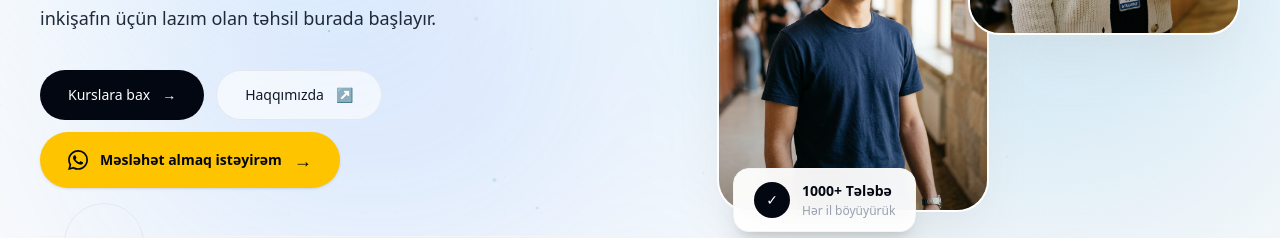
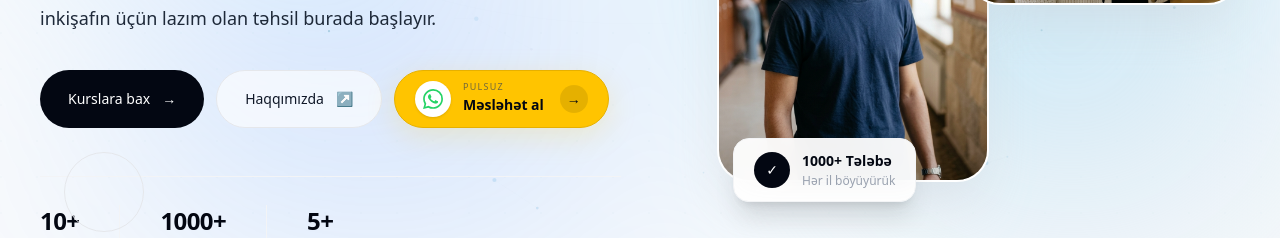
Before and after one commit to Shookrun/ugur-academy, a Next.js app: page / in a window 1280 px wide. Shown: the part 544-782 px from the top of the page. Built offline with nearby package versions, Linux system fonts and the light colour scheme; no server answers; the database is empty.

Commit message:
Update Hero.tsx

```diff
--- a/components/ui/Hero.tsx
+++ b/components/ui/Hero.tsx
@@ -238,55 +238,112 @@ const Hero = () => {
                 </span>
               </Link>
 
-              <a
+              <Link
                 href="https://wa.me/994706703020"
                 target="_blank"
                 rel="noopener noreferrer"
-                aria-label="WhatsApp ilə əlaqə saxla"
+                aria-label="WhatsApp ilə pulsuz məsləhət al"
                 className="
                   group
+                  relative
                   inline-flex
                   items-center
                   justify-center
                   gap-3
+                  overflow-hidden
                   rounded-full
+                  border
+                  border-[#e6b000]
                   bg-[#FFC400]
-                  px-7
-                  py-3.5
-                  text-sm
-                  font-semibold
+                  px-5
+                  py-2.5
                   text-gray-950
+                  shadow-[0_8px_30px_rgba(255,196,0,0.18)]
+                  transition-all
+                  duration-500
+                  hover:-translate-y-1
+                  hover:border-[#d9a900]
+                  hover:bg-[#ffd02e]
+                  hover:shadow-[0_14px_40px_rgba(255,196,0,0.32)]
+                "
+              >
+                <span
+                  aria-hidden="true"
+                  className="
+                    absolute
+                    inset-0
+                    -translate-x-full
+                    bg-gradient-to-r
+                    from-transparent
+                    via-white/45
+                    to-transparent
+                    transition-transform
+                    duration-700
+                    group-hover:translate-x-full
+                  "
+                />
+
+                <span
+                  className="
+                    relative
+                    flex
+                    h-9
+                    w-9
+                    shrink-0
+                    items-center
+                    justify-center
+                    rounded-full
+                    bg-white
+                    text-[#25D366]
                     shadow-sm
                     transition-all
-                  duration-300
-                  hover:-translate-y-1
-                  hover:bg-[#FFBE00]
-                  hover:shadow-xl
+                    duration-500
+                    group-hover:rotate-6
+                    group-hover:scale-110
                   "
                 >
                   <svg
                     viewBox="0 0 24 24"
-                  className="h-5 w-5 shrink-0"
+                    className="h-5 w-5"
                     fill="currentColor"
                     aria-hidden="true"
                   >
                     <path d="M17.472 14.382c-.297-.149-1.758-.867-2.03-.967-.273-.099-.471-.148-.67.15-.197.297-.767.966-.94 1.164-.173.199-.347.223-.644.075-.297-.15-1.255-.463-2.39-1.475-.883-.788-1.48-1.761-1.653-2.059-.173-.297-.018-.458.13-.606.134-.133.298-.347.446-.52.149-.174.198-.298.298-.497.099-.198.05-.371-.025-.52-.075-.149-.669-1.611-.916-2.206-.242-.579-.487-.5-.669-.51-.173-.008-.371-.01-.57-.01-.198 0-.52.075-.792.372-.273.297-1.04 1.016-1.04 2.479 0 1.462 1.065 2.849 1.213 3.047.149.198 2.095 3.2 5.076 4.487.709.306 1.263.489 1.694.626.712.226 1.36.194 1.872.118.571-.085 1.758-.719 2.006-1.413.248-.694.248-1.289.173-1.413-.074-.124-.272-.198-.57-.347z" />
                     <path d="M20.52 3.449A11.863 11.863 0 0 0 12.057 0C5.495 0 .15 5.344.15 11.906c0 2.097.547 4.145 1.587 5.953L.048 24l6.29-1.65a11.87 11.87 0 0 0 5.713 1.456h.005c6.56 0 11.905-5.344 11.905-11.906a11.86 11.86 0 0 0-3.441-8.451zM12.058 21.785h-.004a9.87 9.87 0 0 1-5.03-1.378l-.361-.214-3.733.98.996-3.642-.235-.373a9.87 9.87 0 0 1-1.51-5.252c0-5.446 4.43-9.876 9.882-9.876a9.82 9.82 0 0 1 6.99 2.898 9.86 9.86 0 0 1 2.89 6.996c-.002 5.447-4.432 9.875-9.885 9.875z" />
                   </svg>
+                </span>
 
-                Məsləhət almaq istəyirəm
+                <span className="relative flex flex-col items-start leading-none">
+                  <span className="text-[9px] font-medium uppercase tracking-[0.14em] text-gray-700/70">
+                    Pulsuz
+                  </span>
+
+                  <span className="mt-1 text-sm font-semibold">
+                    Məsləhət al
+                  </span>
+                </span>
 
                 <span
                   className="
-                    text-lg
-                    transition-transform
+                    relative
+                    ml-1
+                    flex
+                    h-7
+                    w-7
+                    items-center
+                    justify-center
+                    rounded-full
+                    bg-black/10
+                    text-sm
+                    transition-all
                     duration-300
                     group-hover:translate-x-1
+                    group-hover:bg-black/15
                   "
                 >
                   →
                 </span>
-              </a>
+              </Link>
             </div>
 
             <div
```
Lines whose indentation alone changed are shown as unchanged.
